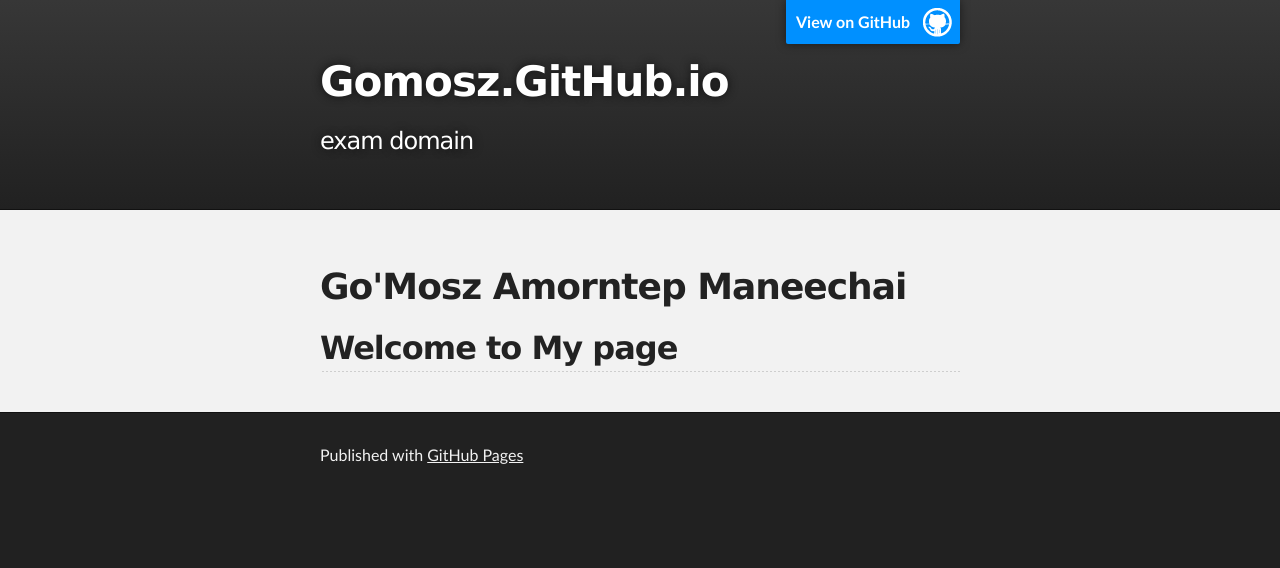
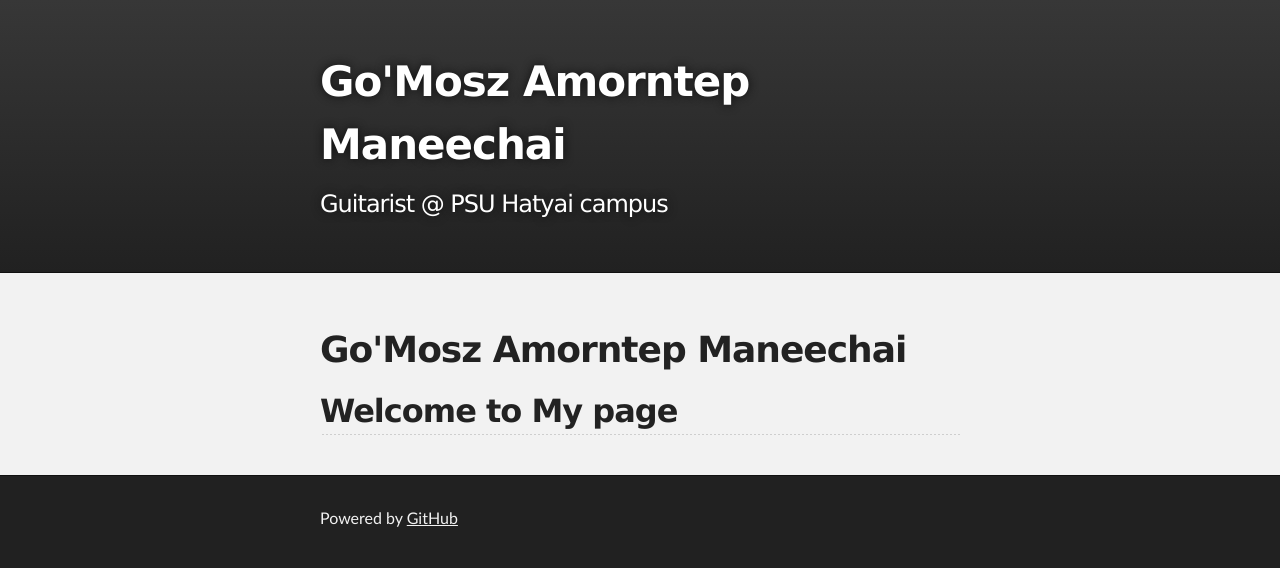
Before and after one commit to NatidaChanasit/gomosz.github.io, a plain HTML site: page index.html in a window 1280 px wide. Drawn offline with Linux system fonts and the light colour scheme.

Commit message:
Update index.html

```diff
--- a/index.html
+++ b/index.html
@@ -16,10 +16,10 @@
     <!-- HEADER -->
     <div id="header_wrap" class="outer">
         <header class="inner">
-          <a id="forkme_banner" href="https://github.com/gomosz">View on GitHub</a>
+          <!-- <a id="forkme_banner" href="https://github.com/gomosz">View on GitHub</a> -->
 
-          <h1 id="project_title">Gomosz.GitHub.io</h1>
-          <h2 id="project_tagline">exam domain</h2>
+          <h1 id="project_title">Go'Mosz Amorntep Maneechai </h1>
+          <h2 id="project_tagline">Guitarist @ PSU Hatyai campus</h2>
 
         </header>
     </div>
@@ -38,7 +38,7 @@
     <!-- FOOTER  -->
     <div id="footer_wrap" class="outer">
       <footer class="inner">
-        <p>Published with <a href="http://pages.github.com">GitHub Pages</a></p>
+        <p> Powered by <a href="http://github.com">GitHub</a> </p>
       </footer>
     </div>
 
```
